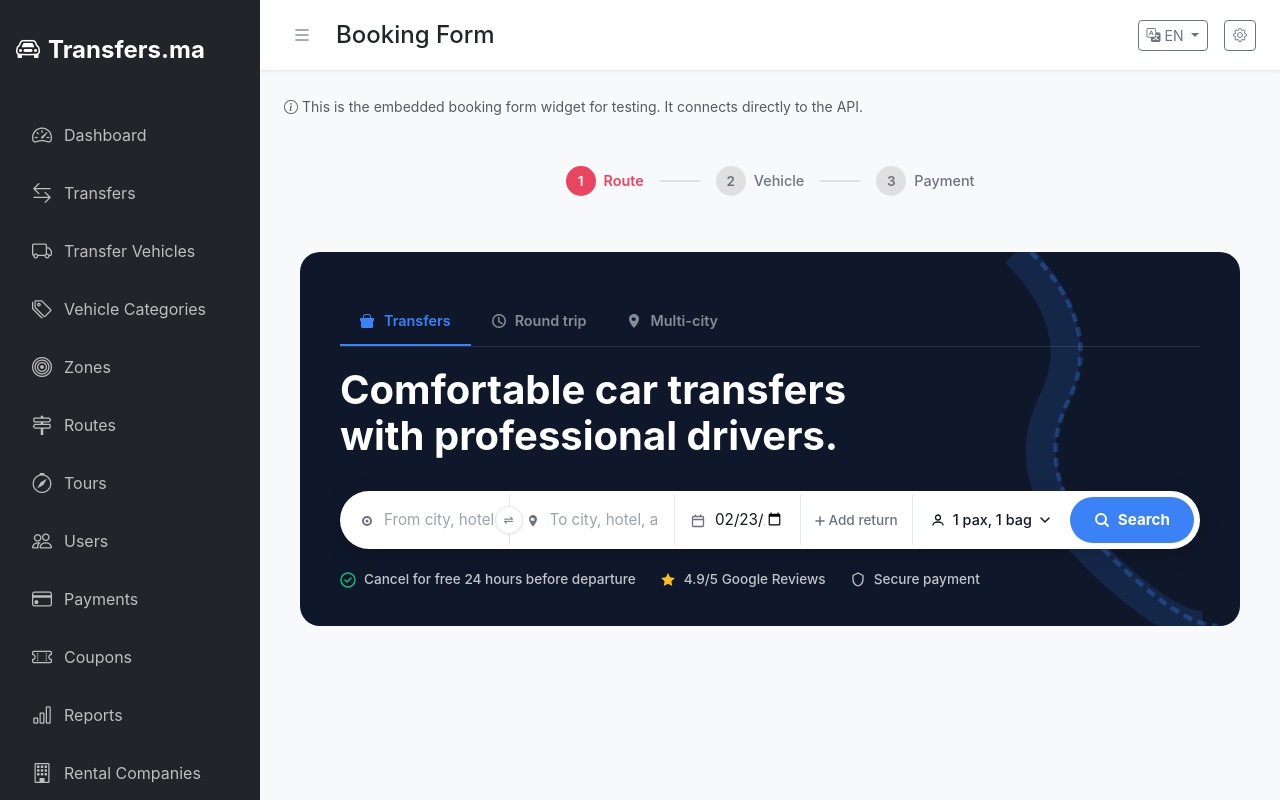
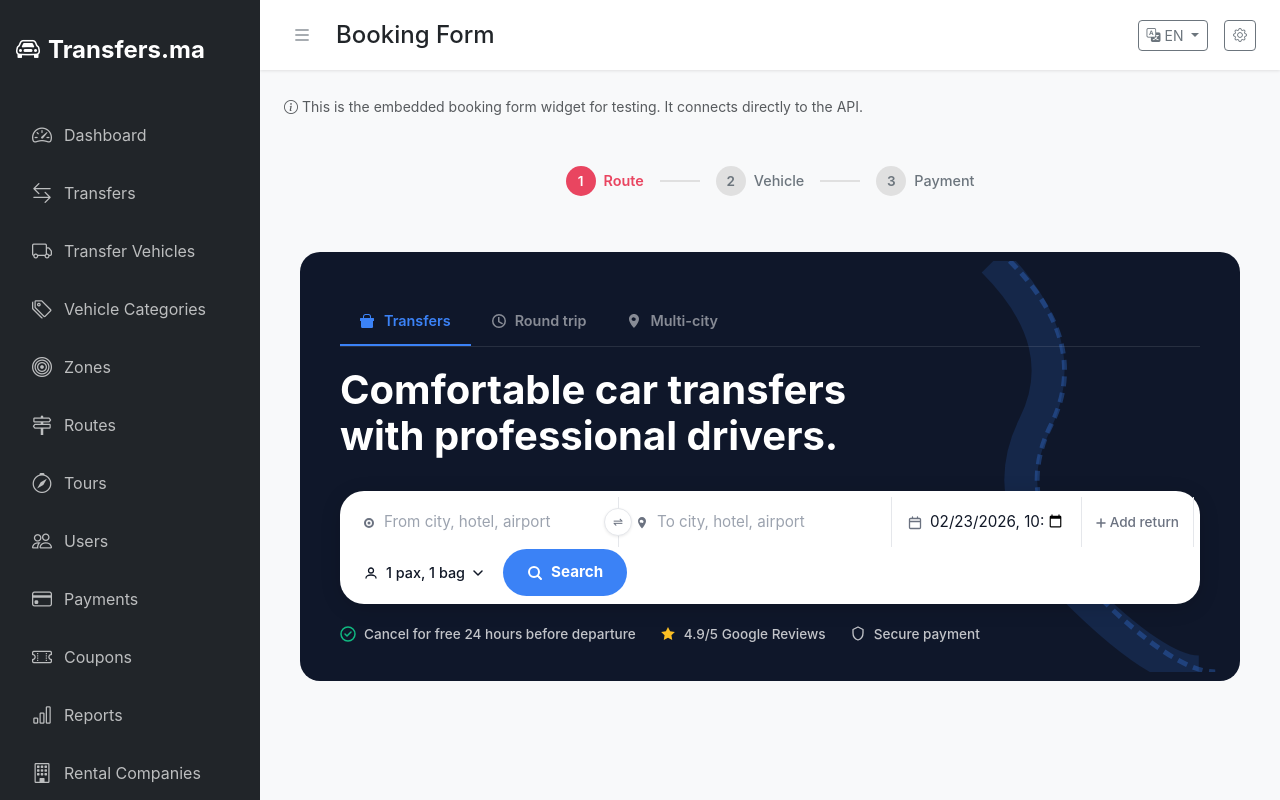
Before and after one commit to CalilDrissi/transfers-ma, a Django app: page /dashboard/booking-form/ in a window 1280 px wide. Run offline with Django 5.2, Linux system fonts and the light colour scheme; the visitor is signed in with stand-in values (Sample User, id 1); data comes from the database, SQL or seed files in the repository; data that the repository does not hold is empty; parts of the project's set-up code (start-up, migrations or seed data) failed here and were passed over.

Commit message:
Give From/To fields maximum space, widen autocomplete dropdown
- From/To: flex 1 1 200px (grow to fill all available space)
- Date: fixed 190px width
- Add-return/pax: content-sized (flex 0 0 auto)
- Autocomplete dropdown: min-width 380px, width max-content up to 500px
- Bar border-radius reduced to 24px for better proportions
- Mobile: all fields reset to 100% width
- Autocomplete item names wrap instead of truncate

Co-Authored-By: Claude Opus 4.6 <noreply@anthropic.com>

```diff
--- a/templates/dashboard/booking_form.html
+++ b/templates/dashboard/booking_form.html
@@ -76,7 +76,7 @@
 .tb-autocomplete-item:last-child { border-bottom: none; }
 .tb-autocomplete-item:hover { background: var(--tb-light-bg); }
 .tb-autocomplete-item__icon { color: var(--tb-text-muted); flex-shrink: 0; font-size: 1.25rem; width: 32px; height: 32px; display: flex; align-items: center; justify-content: center; background: var(--tb-light-bg); border-radius: 50%; }
-.tb-autocomplete-item__name { font-weight: 600; font-size: 1rem; }
+.tb-autocomplete-item__name { font-weight: 600; font-size: 0.95rem; white-space: normal; word-break: break-word; }
 .tb-autocomplete-item__type { font-size: 0.85rem; color: var(--tb-text-muted); }
 .tb-step2-layout, .tb-step3-layout { display: grid; grid-template-columns: 1fr; gap: 1.5rem; }
 @media (min-width: 768px) { .tb-step2-layout, .tb-step3-layout { grid-template-columns: 1fr 340px; } }
@@ -242,22 +242,23 @@
 /* ── Unified search bar ── */
 .tb-pill-bar__row {
     display: flex;
+    flex-wrap: wrap;
     align-items: stretch;
     gap: 0;
     background: #fff;
-    border-radius: 50px;
-    padding: 4px;
+    border-radius: 24px;
+    padding: 6px;
     box-shadow: 0 4px 20px rgba(0,0,0,0.15);
 }
 .tb-pill-bar__field {
-    flex: 1 1 0;
+    flex: 0 0 auto;
     min-width: 0;
     position: relative;
     display: flex;
     flex-direction: row;
     align-items: center;
-    gap: 10px;
-    padding: 12px 16px;
+    gap: 8px;
+    padding: 14px 16px;
     background: transparent;
     border: none;
     border-radius: 0;
@@ -265,26 +266,28 @@
     transition: none;
     box-shadow: none;
 }
-/* Give From/To more room than date */
+/* From/To get maximum space */
 .tb-pill-bar__field--from,
 .tb-pill-bar__field--to {
-    flex: 2 1 0;
-}
+    flex: 1 1 200px;
+}
+/* Date/return are fixed width */
 .tb-pill-bar__field--date,
 .tb-pill-bar__field--return {
-    flex: 1.4 1 0;
+    flex: 0 0 auto;
+    width: 190px;
 }
 .tb-pill-bar__field:focus-within {
     border-color: #e5e7eb;
     box-shadow: none;
     background: rgba(59,130,246,0.04);
-    border-radius: 50px;
+    border-radius: 20px;
 }
 .tb-pill-bar__field:last-of-type {
     border-right: none;
 }
 .tb-pill-bar__field--from {
-    border-radius: 50px 0 0 50px;
+    border-radius: 20px 0 0 20px;
     position: relative;
 }
 .tb-pill-bar__icon {
@@ -490,10 +493,11 @@
 .tb-pill-bar__field .tb-autocomplete-dropdown {
     position: absolute;
     top: calc(100% + 14px);
-    left: -4px;
-    right: -4px;
+    left: -6px;
     z-index: 100;
-    min-width: 320px;
+    min-width: 380px;
+    width: max-content;
+    max-width: 500px;
     border-radius: 12px;
 }
 
@@ -572,8 +576,13 @@
         padding: 8px;
         gap: 0;
     }
-    .tb-pill-bar__field {
-        width: 100%;
+    .tb-pill-bar__field,
+    .tb-pill-bar__field--from,
+    .tb-pill-bar__field--to,
+    .tb-pill-bar__field--date,
+    .tb-pill-bar__field--return {
+        width: 100% !important;
+        flex: 0 0 auto;
         border-right: none;
         border-bottom: 1px solid #f1f5f9;
         border-radius: 0;
```
